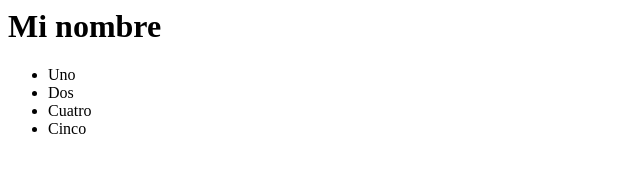
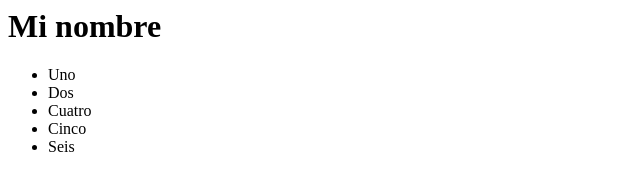
Before and after one commit to janataboada/Ejemplo, a plain HTML site: page index.html in a window 1280 px wide. Shown: the full height of the page, 0-640 px from the left. Drawn offline with Linux system fonts and the light colour scheme.

Commit message:
Creación del index.html

```diff
--- a/index.html
+++ b/index.html
@@ -9,6 +9,7 @@
             <li>Dos</li>
             <li>Cuatro</li>
             <li>Cinco</li>
+            <li>Seis</li>
         </ul>
     </body>
 </html>
```
